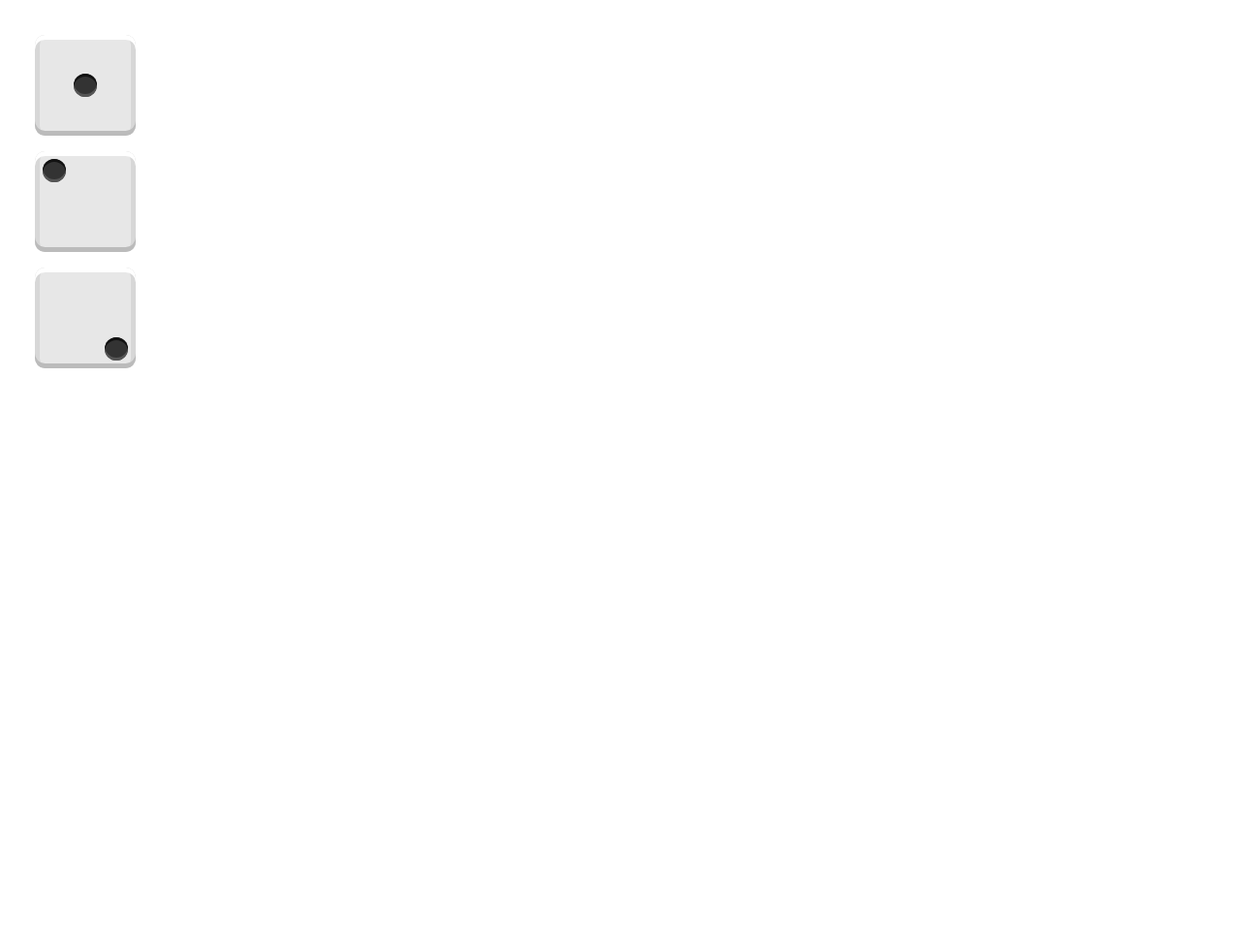
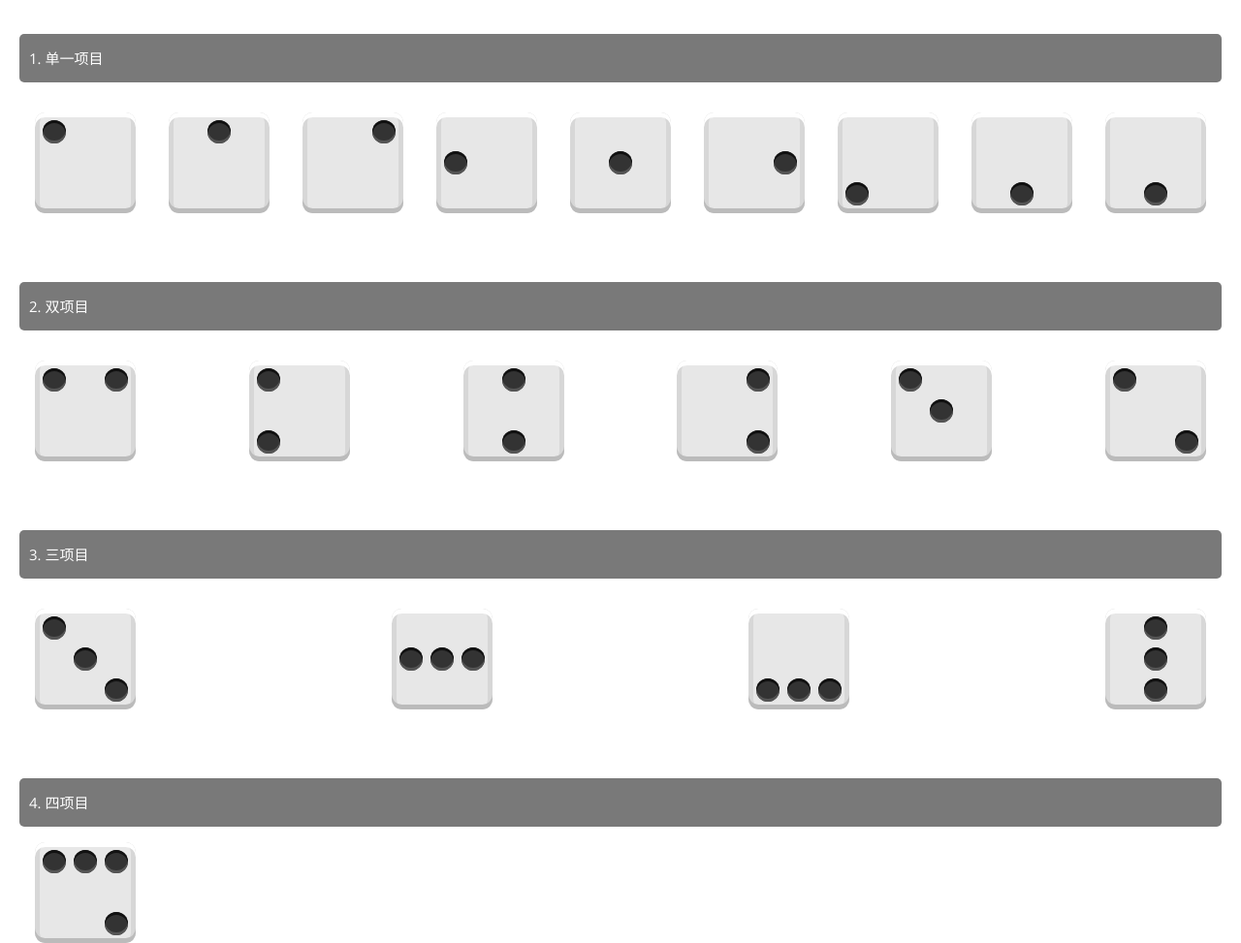
Before and after one commit to zzw890827/flex-layout-dice-demo, a plain HTML site: page index.html in a window 1280 px wide. Shown: the whole page at 97% size. Before the commit the page ends 800 px from the top, so only its background shows below. Drawn offline with nearby package versions, Linux system fonts and the light colour scheme.

Commit message:
Add contents.

```diff
--- a/index.css
+++ b/index.css
@@ -10,12 +10,29 @@ html, body {
 
 body {
     padding: 20px;
-    margin: 0 0 auto;
+    margin: 0 auto;
     background: linear-gradient(top, #222, #333);
-    max-width: 1024px;
+    max-width: 1300px;
     color: #595B66;
     font-family: "Open Sans", sans-serif;
 
+}
+
+.box {
+    background-color: #FFFFFF;
+    margin: 0 0 55px;
+    display: flex;
+    flex-wrap: wrap;
+    justify-content: space-between;
+}
+
+p {
+    font-size: 15px;
+    background-color: #797979;
+    padding: 10px;
+    border-radius: 5px;
+    color: white;
+    line-height: 2;
 }
 
 [class$='face'] {
@@ -46,23 +63,121 @@ body {
     box-shadow: inset 0 3px #111, inset 0 -3px #555;
 }
 
-.first-face {
+.single-first-face {
+    display: flex;
+}
+
+.single-second-face {
+    display: flex;
+    justify-content: center;
+}
+
+.single-third-face {
+    display: flex;
+    justify-content: flex-end;
+}
+
+.single-forth-face {
+    display: flex;
+    align-items: center;
+}
+
+.single-fifth-face {
     display: flex;
     justify-content: center;
     align-items: center;
 }
 
-.second-face {
+.single-sixth-face {
     display: flex;
-    flex-direction: row;
+    justify-content: flex-end;
+    align-items: center;
 }
 
-.third-face {
+.single-seventh-face {
     display: flex;
-    justify-content: flex-end;
-
+    align-items: flex-end;
 }
 
-.third-face .pip:nth-of-type(1) {
+.single-eighth-face {
+    display: flex;
+    align-items: flex-end;
+    justify-content: center;
+}
+
+.double-first-face {
+    display: flex;
+    justify-content: space-between;
+}
+
+.double-second-face {
+    display: flex;
+    flex-direction: column;
+    justify-content: space-between;
+}
+
+.double-third-face {
+    display: flex;
+    flex-direction: column;
+    justify-content: space-between;
+    align-items: center;
+}
+
+.double-forth-face {
+    display: flex;
+    flex-direction: column;
+    justify-content: space-between;
+    align-items: flex-end;
+}
+
+.double-fifth-face {
+    display: flex;
+}
+
+.double-fifth-face .pip:nth-child(2) {
+    align-self: center;
+}
+
+.double-sixth-face {
+    display: flex;
+    justify-content: space-between;
+}
+
+.double-sixth-face .pip:nth-child(2) {
     align-self: flex-end;
 }
+
+.triple-first-face {
+    display: flex;
+}
+
+.triple-first-face .pip:nth-child(2) {
+    align-self: center;
+}
+
+.triple-first-face .pip:nth-child(3) {
+    align-self: flex-end;
+}
+
+.triple-second-face {
+    display: flex;
+    align-items: center;
+}
+
+.triple-third-face {
+    display: flex;
+    align-items: flex-end;
+}
+
+.triple-forth-face {
+    display: flex;
+    flex-direction: column;
+    align-items: center;
+}
+
+.ultra-first-face {
+    display: flex;
+    flex-wrap: wrap;
+    justify-content: flex-end;
+    align-content: space-between;
+}
--- a/index.html
+++ b/index.html
@@ -6,13 +6,91 @@
   <title>Flex Layout Dice Demo</title>
 </head>
 <body>
-<div class="first-face">
+<p>1. 单一项目</p>
+<div class="box single-width">
+  <div class="single-first-face">
+    <div class="pip"></div>
+  </div>
+  <div class="single-second-face">
+    <div class="pip"></div>
+  </div>
+  <div class="single-third-face">
+    <div class="pip"></div>
+  </div>
+  <div class="single-forth-face">
+    <div class="pip"></div>
+  </div>
+  <div class="single-fifth-face">
+    <div class="pip"></div>
+  </div>
+  <div class="single-sixth-face">
+    <div class="pip"></div>
+  </div>
+  <div class="single-seventh-face">
+    <div class="pip"></div>
+  </div>
+  <div class="single-eighth-face">
+    <div class="pip"></div>
+  </div>
+  <div class="single-eighth-face">
+    <div class="pip"></div>
+  </div>
+</div>
+<p>2. 双项目</p>
+<div class="box">
+  <div class="double-first-face">
+    <div class="pip"></div>
+    <div class="pip"></div>
+  </div>
+  <div class="double-second-face">
+    <div class="pip"></div>
+    <div class="pip"></div>
+  </div>
+  <div class="double-third-face">
+    <div class="pip"></div>
+    <div class="pip"></div>
+  </div>
+  <div class="double-forth-face">
+    <div class="pip"></div>
+    <div class="pip"></div>
+  </div>
+  <div class="double-fifth-face">
+    <div class="pip"></div>
+    <div class="pip"></div>
+  </div>
+  <div class="double-sixth-face">
+    <div class="pip"></div>
+    <div class="pip"></div>
+  </div>
+</div>
+<p>3. 三项目</p>
+<div class="box">
+  <div class="triple-first-face">
+    <div class="pip"></div>
+    <div class="pip"></div>
+    <div class="pip"></div>
+  </div>
+  <div class="triple-second-face">
+    <div class="pip"></div>
+    <div class="pip"></div>
+    <div class="pip"></div>
+  </div>
+  <div class="triple-third-face">
+    <div class="pip"></div>
+    <div class="pip"></div>
+    <div class="pip"></div>
+  </div>
+  <div class="triple-forth-face">
+    <div class="pip"></div>
+    <div class="pip"></div>
+    <div class="pip"></div>
+  </div>
+</div>
+<p>4. 四项目</p>
+<div class="ultra-first-face">
   <div class="pip"></div>
-</div>
-<div class="second-face">
   <div class="pip"></div>
-</div>
-<div class="third-face">
+  <div class="pip"></div>
   <div class="pip"></div>
 </div>
 </body>
```
